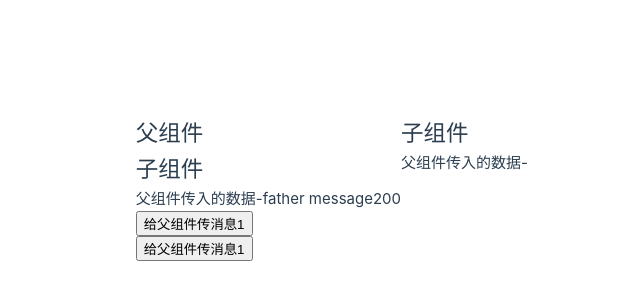
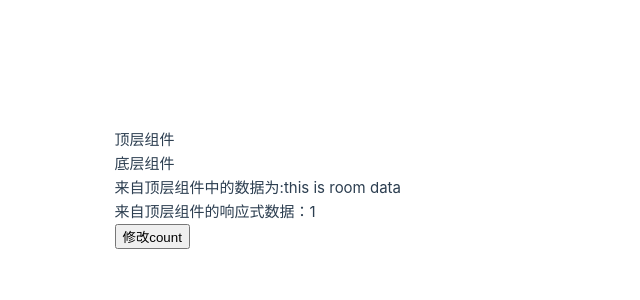
Before and after one commit to hlw422/v3-project, a Vue app: page / in a window 1280 px wide. Shown: the part 212-512 px from the top of the page, without its empty margins (239-879 px from the left). Built offline with nearby package versions, Linux system fonts and the light colour scheme.

Commit message:
顶级组件和底层组件互相通信

```diff
--- /dev/null
+++ b/src/dataCrossCom/room-msg-item.vue
@@ -0,0 +1,25 @@
+<script setup>
+import {inject} from 'vue'
+
+//接收顶层数据
+const roomData=inject('data-key')
+//接收响应式数据
+const countData=inject('count-key')
+//接收方法
+const setCount=inject('setCount-key')
+</script>
+<template>
+    <div class="comment">
+        底层组件
+        <div>
+            来自顶层组件中的数据为:{{ roomData }}
+        </div>
+        <div>
+            来自顶层组件的响应式数据：{{ countData }}
+        </div>
+        <div>
+            <!--调用父组件方法 修改数据-->
+            <button @click="setCount">修改count</button>
+        </div>
+    </div>
+</template>
--- /dev/null
+++ b/src/dataCrossCom/room-page.vue
@@ -0,0 +1,28 @@
+<script setup>
+import { provide, ref } from "vue";
+import roomMsgItem from "./room-msg-item.vue";
+
+//顶层组件提供数据
+provide("data-key", "this is room data");
+
+//传递响应式数据
+const count = ref(0);
+provide("count-key", count);
+
+//传递方法（谁的数据谁负责修改）
+const setCount=()=>{
+    count.value++
+}
+provide('setCount-key',setCount)
+
+setTimeout(() => {
+
+    count.value++
+}, 3000);
+</script>
+<template>
+  <div class="pgae">
+    顶层组件
+    <roomMsgItem />
+  </div>
+</template>
--- a/src/main.js
+++ b/src/main.js
@@ -2,5 +2,7 @@ import './assets/main.css'
 
 import { createApp } from 'vue'
 //import App from './App.vue'
-import father from './FatherCom.vue'
+//import father from './FatherCom.vue'
+//import father from './refCom.vue'
+import father from './dataCrossCom/room-page.vue'
 createApp(father).mount('#app')
```
Also changed, not shown: src/refCom.vue (added, +18 -0 lines), src/test_com.vue (added, +14 -0 lines).
